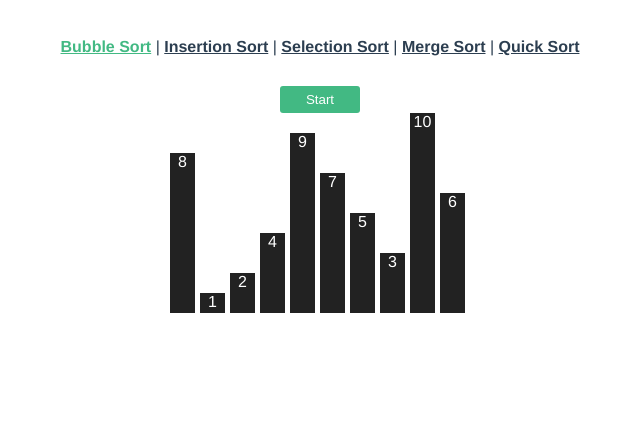
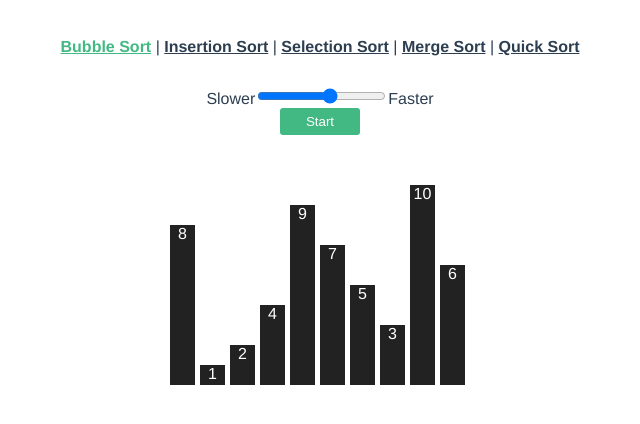
Before and after one commit to thesoumyaagrawal/Sorting-Algo-Visualizer, a Vue app: page /#/ in a window 1280 px wide. Shown: the top 424 px of the page, without its empty margins (320-960 px from the left). Built offline with nearby package versions, Linux system fonts and the light colour scheme.

Commit message:
Code refactored, adds slider to change animation speed

```diff
--- a/src/App.vue
+++ b/src/App.vue
@@ -1,6 +1,17 @@
 <template>
   <Navbar />
-  <router-view />
+  <div>
+    <span>Slower</span>
+    <input
+      type="range"
+      v-model="animationSpeed"
+      min="100"
+      max="800"
+      step="25"
+    />
+    <span>Faster</span>
+  </div>
+  <router-view :sleep="sleep" />
 </template>
 
 <script>
@@ -10,6 +21,18 @@ export default {
   name: "app",
   components: {
     Navbar,
+  },
+  data() {
+    return {
+      animationSpeed: 500,
+    };
+  },
+  methods: {
+    sleep() {
+      return new Promise((resolve) =>
+        setTimeout(resolve, 900 - this.animationSpeed)
+      );
+    },
   },
 };
 </script>
@@ -40,7 +63,7 @@ div.main {
   display: flex;
   justify-content: center;
   align-items: flex-end;
-  height: 200px;
+  height: 250px;
 }
 
 button {
--- a/src/components/BubbleSort.vue
+++ b/src/views/BubbleSort.vue
@@ -24,15 +24,14 @@ export default {
       started: false,
     };
   },
+  props: {
+    sleep: Function,
+  },
   methods: {
     getClassName(item, index) {
       if (index >= this.done) return "col done";
 
       return this.active.includes(item) ? "col active" : "col";
-    },
-
-    sleep(milliseconds) {
-      return new Promise((resolve) => setTimeout(resolve, milliseconds));
     },
 
     async bubbleSort() {
@@ -47,7 +46,7 @@ export default {
             [array[j], array[j + 1]] = [array[j + 1], array[j]];
           }
 
-          await this.sleep(300);
+          await this.sleep();
         }
         this.done--;
       }
--- a/src/components/InsertionSort.vue
+++ b/src/views/InsertionSort.vue
@@ -37,6 +37,9 @@ export default {
       active: -1,
     };
   },
+  props: {
+    sleep: Function,
+  },
   methods: {
     setCurrent(current, index) {
       this.sorting = Array(10).fill(0);
@@ -57,10 +60,6 @@ export default {
       return className;
     },
 
-    sleep(milliseconds) {
-      return new Promise((resolve) => setTimeout(resolve, milliseconds));
-    },
-
     async insertSort() {
       this.started = true;
       let array = this.array;
@@ -75,16 +74,16 @@ export default {
         this.setCurrent(current, i);
         this.active = j;
 
-        await this.sleep(500);
+        await this.sleep();
 
         while (j >= 0 && array[j] > current) {
           [array[j + 1], array[j]] = [array[j], array[j + 1]];
           this.setCurrent(current, j);
           this.active = --j;
 
-          await this.sleep(500);
+          await this.sleep();
         }
-        await this.sleep(500);
+        await this.sleep();
 
         array[j + 1] = current;
       }
--- a/src/components/MergeSort.vue
+++ b/src/views/MergeSort.vue
@@ -39,15 +39,14 @@ export default {
       started: false,
     };
   },
+  props: {
+    sleep: Function,
+  },
   methods: {
     getStyling(item, index) {
       const height = item * 20;
 
       return `height: ${height}px; background-color:${this.colors[index]};`;
-    },
-
-    sleep(milliseconds) {
-      return new Promise((resolve) => setTimeout(resolve, milliseconds));
     },
 
     async mergeSort() {
@@ -91,7 +90,7 @@ export default {
           right.shift();
         }
         this.fillTempArray(indexOfLeft, merged);
-        await this.sleep(500);
+        await this.sleep();
       }
       /* Removes the two merged partitions from the original array */
       this.partitions.splice(indexOfLeft, 2);
@@ -128,7 +127,7 @@ export default {
       for (let j = 0; j < merged.length; j++) {
         this.partitions[startIndex][j] = merged[j];
         this.temp.setFirstNonZeroElementToZero();
-        await this.sleep(250);
+        await this.sleep();
       }
     },
 
--- a/src/components/QuickSort.vue
+++ b/src/views/QuickSort.vue
@@ -24,16 +24,10 @@ export default {
       started: false,
     };
   },
+  props: {
+    sleep: Function,
+  },
   methods: {
-    // getClassName(item, index) {
-    //   if (index >= this.done) return "col done";
-    //   return this.active.includes(item) ? "col active" : "col";
-    // },
-
-    sleep(milliseconds) {
-      return new Promise((resolve) => setTimeout(resolve, milliseconds));
-    },
-
     async quickSort() {
       this.started = true;
       var array = this.array;
@@ -46,7 +40,7 @@ export default {
             [array[j], array[j + 1]] = [array[j + 1], array[j]];
           }
 
-          await this.sleep(300);
+          await this.sleep();
         }
         this.done--;
       }
--- a/src/components/SelectionSort.vue
+++ b/src/views/SelectionSort.vue
@@ -28,6 +28,9 @@ export default {
       height: 0,
     };
   },
+  props: {
+    sleep: Function,
+  },
   methods: {
     getClassName(index) {
       let className = "col ";
@@ -45,10 +48,6 @@ export default {
       return className;
     },
 
-    sleep(milliseconds) {
-      return new Promise((resolve) => setTimeout(resolve, milliseconds));
-    },
-
     async selectionSort() {
       this.started = true;
       let array = this.array;
@@ -61,7 +60,7 @@ export default {
             this.minimum = j;
           }
           this.active = j;
-          await this.sleep(250);
+          await this.sleep();
         }
 
         [array[i], array[this.minimum]] = [array[this.minimum], array[i]];
@@ -69,7 +68,7 @@ export default {
         this.active = -1;
         this.done = i;
         this.minimum = -1;
-        await this.sleep(250);
+        await this.sleep();
       }
 
       this.done = this.array.length;
```
Also changed, not shown: src/router/index.js (+5 -7 lines), src/assets/logo.png (deleted).
